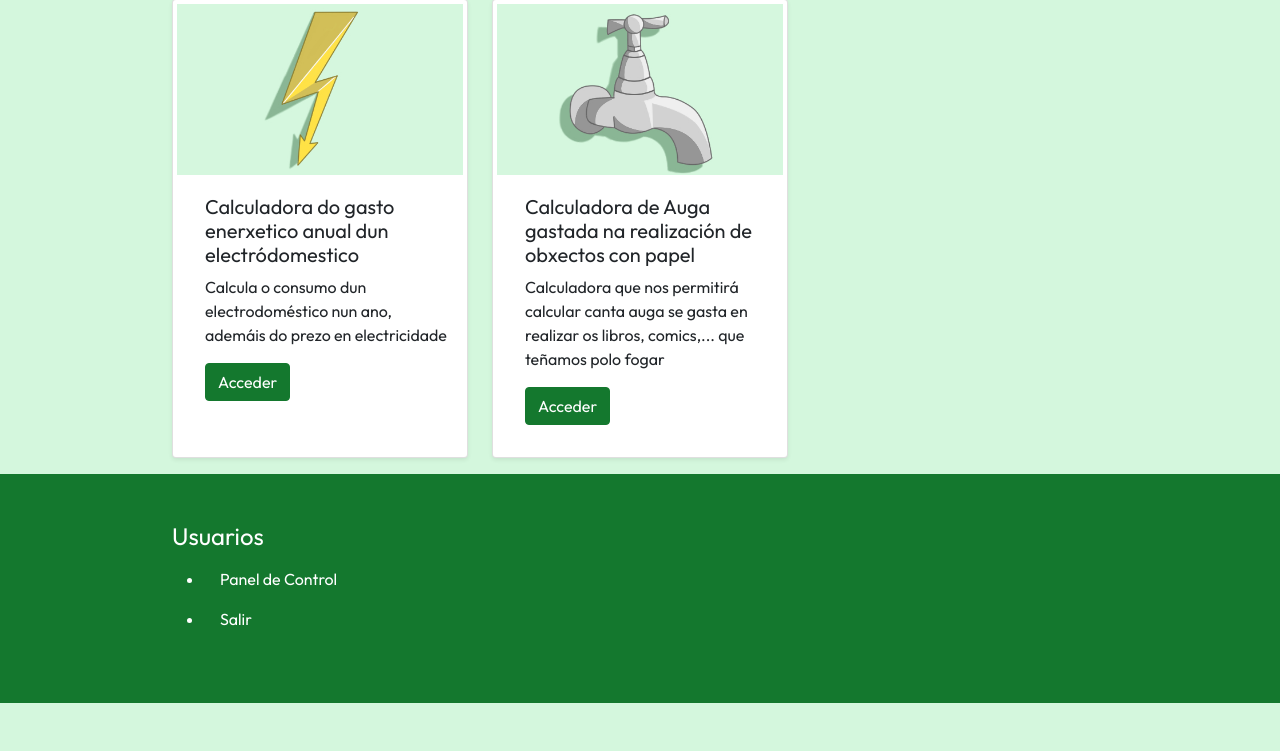
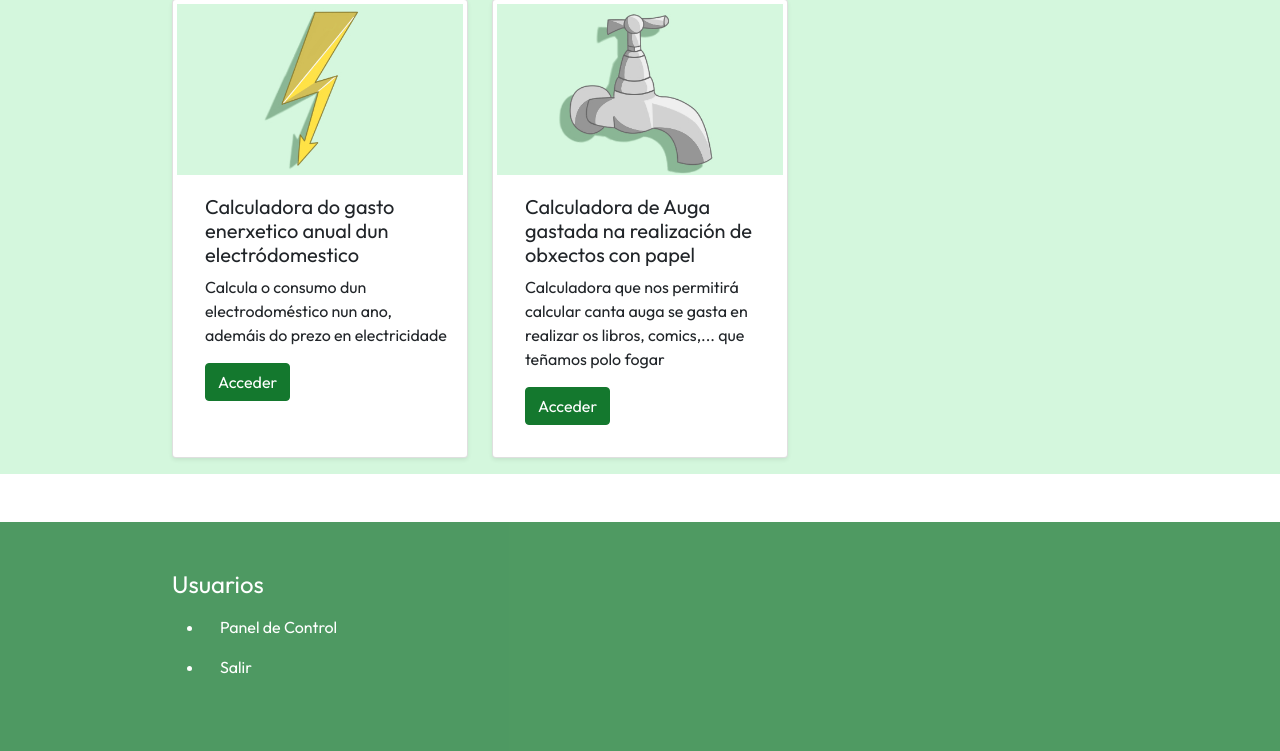
Before and after one commit to dwcs-ucha/grupo02-21, a PHP site: page /index.php in a window 1280 px wide. Shown: the part 1692-2443 px from the top of the page. Before the commit the page ends 2395 px from the top, so only its background shows below. Run offline with PHP 8.4, Linux system fonts and the light colour scheme.

Commit message:
edito el footer

```diff
--- a/componentes/footer.php
+++ b/componentes/footer.php
@@ -1,11 +1,13 @@
-<div class="bg-primary py-5">
+<div class="bg-primary py-5 opacity-75 mt-5">
     <div class="container text-white">
         <div class="row">
             <div class="col-12 col-4">
+                <div class="col-6">
                 <h4>Usuarios</h4>
                 <ul>
                     <li><a  class="nav-link text-white" href="/Login/userPanel.php">Panel de Control</a></li>
                     <li><a  class="nav-link text-white" href="/Login/logOut.php">Salir</a></li>
+                </div>
                     <?php
     //session_status() === PHP_SESSION_ACTIVE ?: session_start();
     if(isset($_SESSION['userLogged'])) {
```
